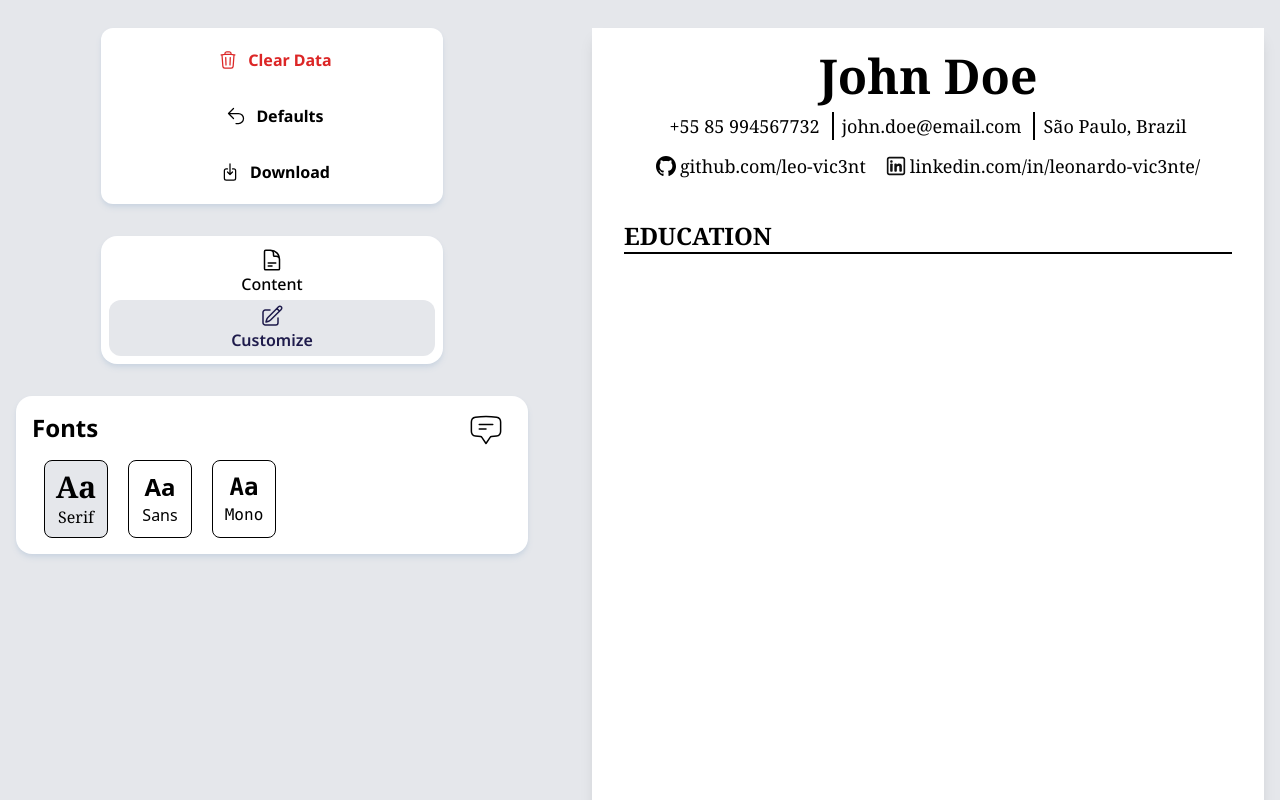
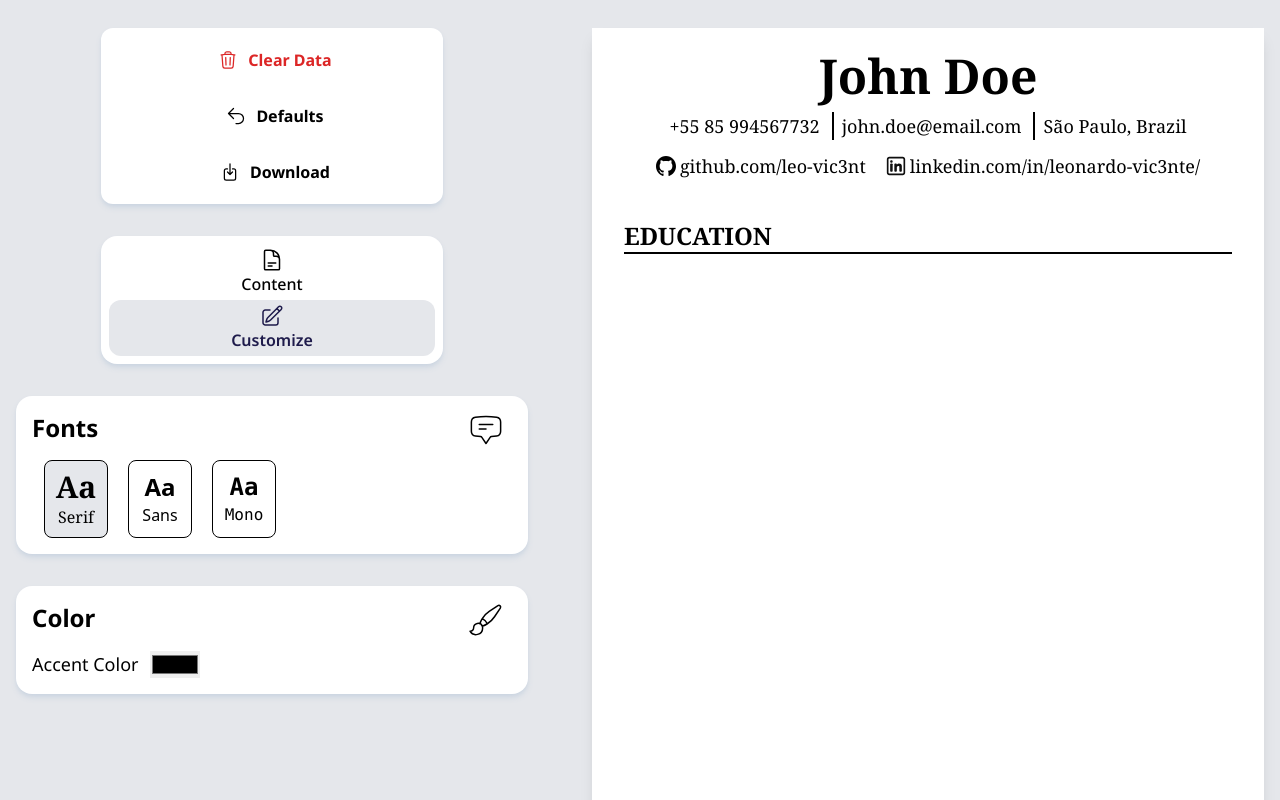
Before and after one commit to leo-vic3nt/EasyCv, a React (Vite) app: page / in a window 1280 px wide. Both pictures are taken after a click on the button "Customize". Shown: the top 800 px of the page. Built offline with nearby package versions, Linux system fonts and the light colour scheme.

Commit message:
setup color picker

```diff
--- a/src/App.jsx
+++ b/src/App.jsx
@@ -20,6 +20,7 @@ function App() {
 	const [currentMode, setMode] = useState(EDITOR_MODES.contentEditor);
 	const [cvData, setCvData] = useState(DUMMY_DATA);
 	const [cvFont, setCvFont] = useState(CV_FONTS.serif);
+	const [cvAccentColor, setCvAccentColor] = useState("#000000");
 
 	return (
 		<Container>
@@ -29,11 +30,20 @@ function App() {
 				{currentMode === EDITOR_MODES.contentEditor ? (
 					<ContentEditor cvData={cvData} setCvData={setCvData} />
 				) : (
-					<StyleEditor setCvFont={setCvFont} cvFont={cvFont} />
+					<StyleEditor
+						setCvFont={setCvFont}
+						cvFont={cvFont}
+						setCvAccentColor={setCvAccentColor}
+						cvAccentColor={cvAccentColor}
+					/>
 				)}
 			</SideContainer>
 
-			<CurriculumVitaeContainer cvData={cvData} cvFont={cvFont} />
+			<CurriculumVitaeContainer
+				cvData={cvData}
+				cvFont={cvFont}
+				cvAccentColor={cvAccentColor}
+			/>
 		</Container>
 	);
 }
--- /dev/null
+++ b/src/components/Aside/StyleEditor/Color.jsx
@@ -0,0 +1,24 @@
+import { SideCard } from "../SideCard";
+import { PaintBrushIcon } from "@heroicons/react/24/outline";
+
+function Colors({ setCvAccentColor, cvAccentColor }) {
+	const handleColorChange = (event) => {
+		setCvAccentColor(event.target.value);
+	};
+
+	return (
+		<SideCard title={"Color"} icon={<PaintBrushIcon className="stroke-1" />}>
+			<label htmlFor="accentColor" className="flex items-center gap-3 text-lg">
+				Accent Color
+				<input
+					type="color"
+					value={cvAccentColor}
+					onChange={handleColorChange}
+					className="cursor-pointer"
+				/>
+			</label>
+		</SideCard>
+	);
+}
+
+export { Colors };
--- a/src/components/Aside/StyleEditor/Fonts.jsx
+++ b/src/components/Aside/StyleEditor/Fonts.jsx
@@ -1,5 +1,7 @@
 import clsx from "clsx";
 import { CV_FONTS } from "../../../lib/constants";
+import { SideCard } from "../SideCard";
+import { ChatBubbleBottomCenterTextIcon } from "@heroicons/react/24/outline";
 
 function FontBtn({ setCvFont, fontToSet, isActive }) {
 	return (
@@ -27,6 +29,10 @@ function FontBtn({ setCvFont, fontToSet, isActive }) {
 
 function Fonts({ cvFont, setCvFont }) {
 	return (
+		<SideCard
+			title={"Fonts"}
+			icon={<ChatBubbleBottomCenterTextIcon className="stroke-1" />}
+		>
 			<div className="flex gap-5 px-3">
 				<FontBtn
 					fontToSet={"serif"}
@@ -44,6 +50,7 @@ function Fonts({ cvFont, setCvFont }) {
 					isActive={cvFont === CV_FONTS.mono}
 				/>
 			</div>
+		</SideCard>
 	);
 }
 
--- a/src/components/Aside/StyleEditor/StyleEditor.jsx
+++ b/src/components/Aside/StyleEditor/StyleEditor.jsx
@@ -1,15 +1,16 @@
 import { SideCard } from "../SideCard";
-import { ChatBubbleBottomCenterTextIcon } from "@heroicons/react/24/outline";
+import { Colors } from "./Color";
 import { Fonts } from "./Fonts";
 
-function StyleEditor({ cvFont, setCvFont }) {
+function StyleEditor({ cvFont, setCvFont, cvAccentColor, setCvAccentColor }) {
 	return (
-		<SideCard
-			title={"Fonts"}
-			icon={<ChatBubbleBottomCenterTextIcon className="stroke-1" />}
-		>
+		<>
 			<Fonts cvFont={cvFont} setCvFont={setCvFont} />
-		</SideCard>
+			<Colors
+				setCvAccentColor={setCvAccentColor}
+				cvAccentColor={cvAccentColor}
+			/>
+		</>
 	);
 }
 
--- a/src/components/CurriculumVitae/CurriculumVitaeContainer.jsx
+++ b/src/components/CurriculumVitae/CurriculumVitaeContainer.jsx
@@ -2,7 +2,7 @@ import clsx from "clsx";
 import { Header } from "./Header";
 import { Education } from "./Education";
 
-function CurriculumVitaeContainer({ cvData, cvFont }) {
+function CurriculumVitaeContainer({ cvData, cvFont, cvAccentColor }) {
 	return (
 		<div
 			className={clsx(
@@ -10,8 +10,8 @@ function CurriculumVitaeContainer({ cvData, cvFont }) {
 				cvFont,
 			)}
 		>
-			<Header cvData={cvData} cvFont={cvFont} />
-			<Education />
+			<Header cvData={cvData} cvFont={cvFont} cvAccentColor={cvAccentColor} />
+			<Education cvAccentColor={cvAccentColor} />
 		</div>
 	);
 }
--- a/src/components/CurriculumVitae/Education.jsx
+++ b/src/components/CurriculumVitae/Education.jsx
@@ -1,7 +1,10 @@
-function Education() {
+function Education({ cvAccentColor }) {
 	return (
 		<div>
-			<h1 className="border-black border-b-2 font-extrabold text-2xl uppercase">
+			<h1
+				className="border-black border-b-2 font-extrabold text-2xl uppercase"
+				style={{ color: cvAccentColor, borderColor: cvAccentColor }}
+			>
 				education
 			</h1>
 		</div>
--- a/src/components/CurriculumVitae/Header.jsx
+++ b/src/components/CurriculumVitae/Header.jsx
@@ -1,6 +1,6 @@
 import clsx from "clsx";
 
-function Header({ cvData, cvFont }) {
+function Header({ cvData, cvFont, cvAccentColor }) {
 	const { fullName, phoneNumber, location, email, github, linkedin } = cvData;
 
 	return (
@@ -10,6 +10,7 @@ function Header({ cvData, cvFont }) {
 					"font-semibold",
 					cvFont === "font-serif" ? "text-5xl" : "text-4xl",
 				)}
+				style={{ color: cvAccentColor }}
 			>
 				{fullName}
 			</h1>
```
Lines whose indentation alone changed are shown as unchanged.
